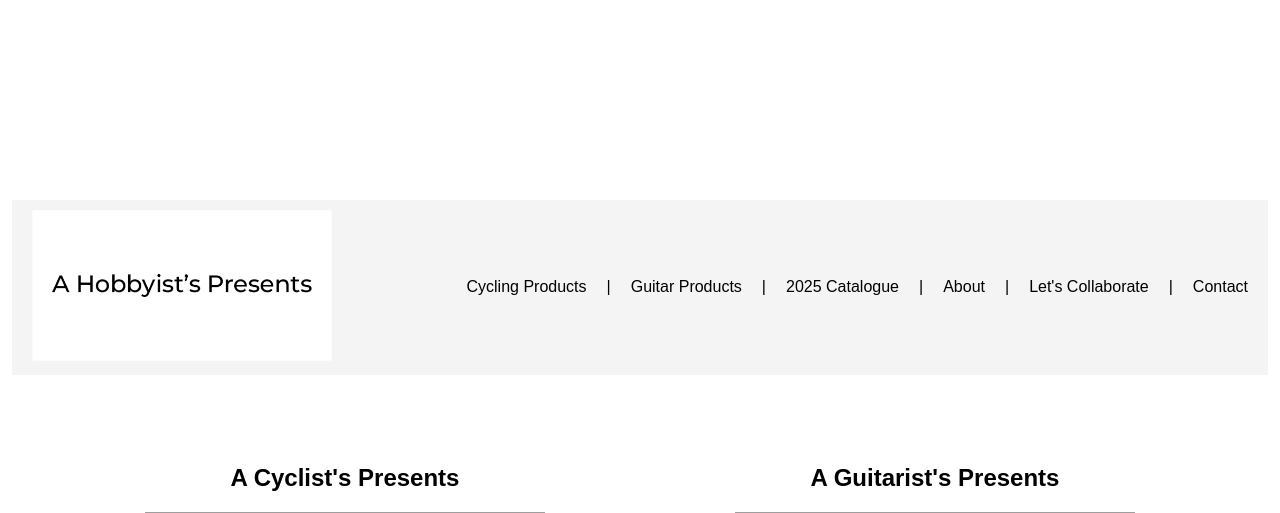
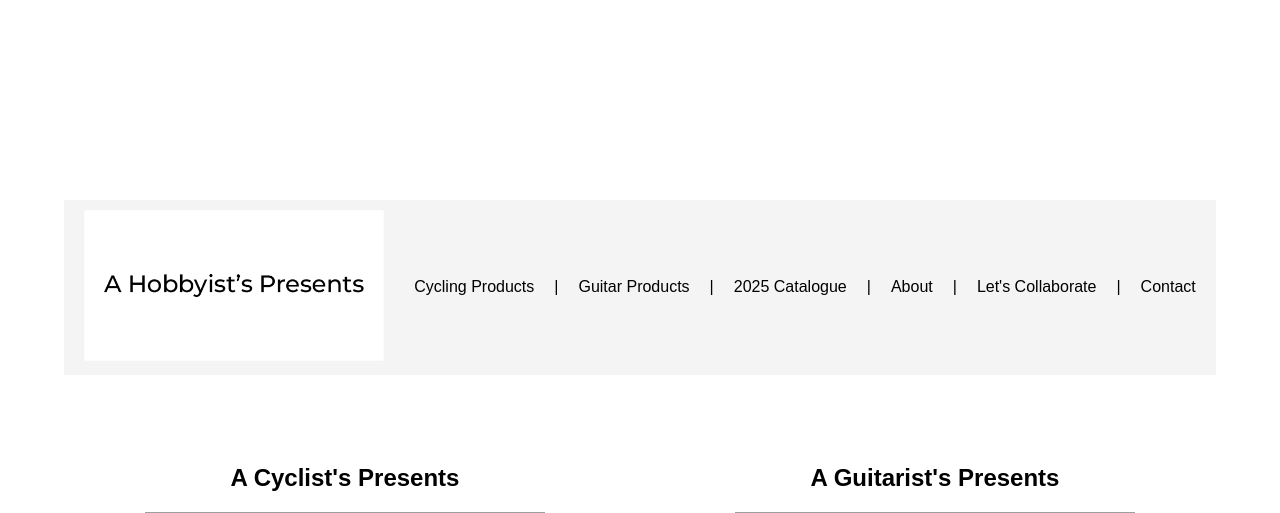
Before and after one commit to ahobbyistspresents/website-test, a PHP site: page / in a window 1280 px wide. Shown: the top 513 px of the page. Run offline with PHP 8.4, Linux system fonts and the light colour scheme; grey boxes are pictures that could not be loaded.

Commit message:
Update styles.css

```diff
--- a/styles.css
+++ b/styles.css
@@ -10,6 +10,8 @@
             flex-direction: column;
             align-items: center;
             text-align: center;
+                padding-left: 55px;
+                padding-right: 55px;
         }
         .header-image {
             width: 100%;
```
